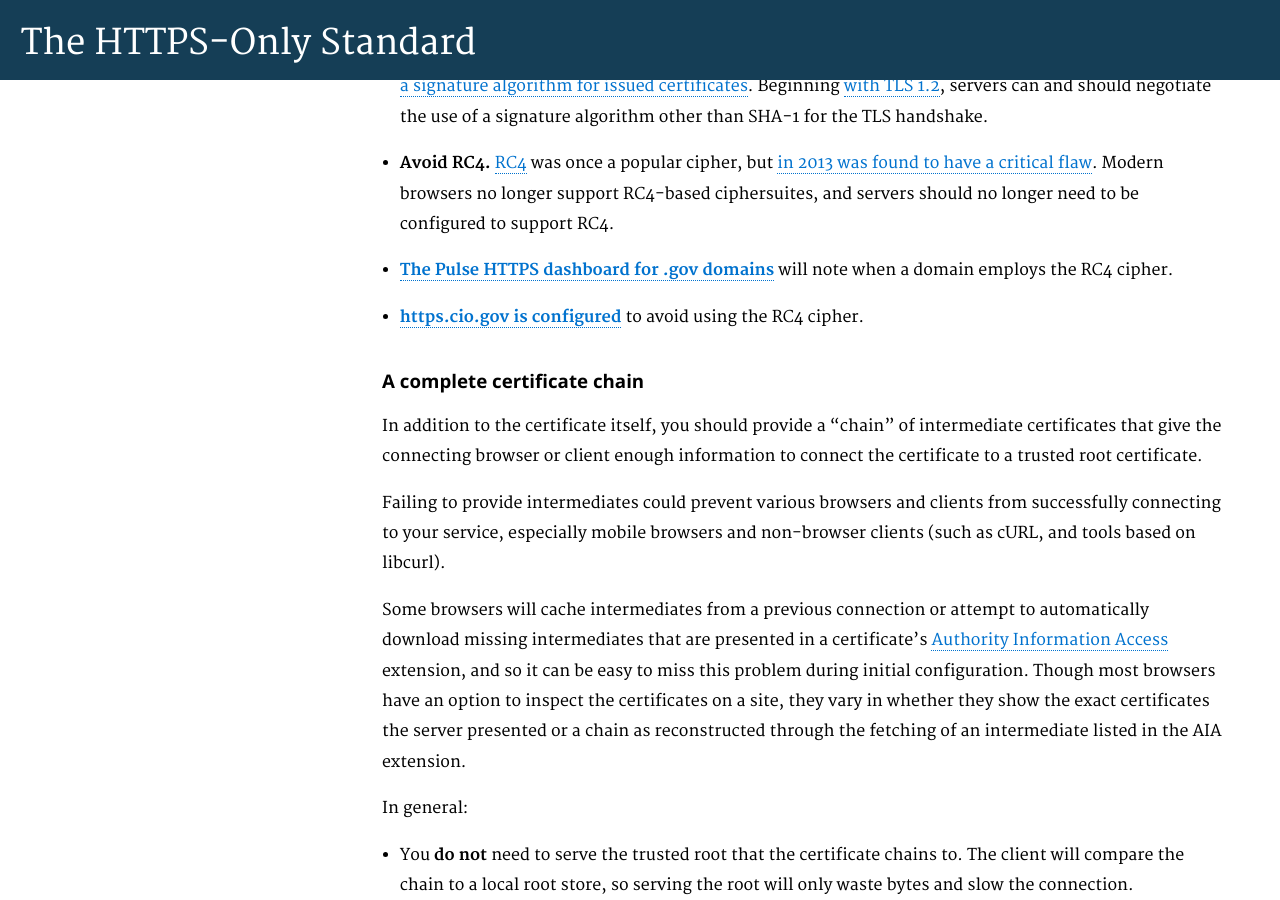
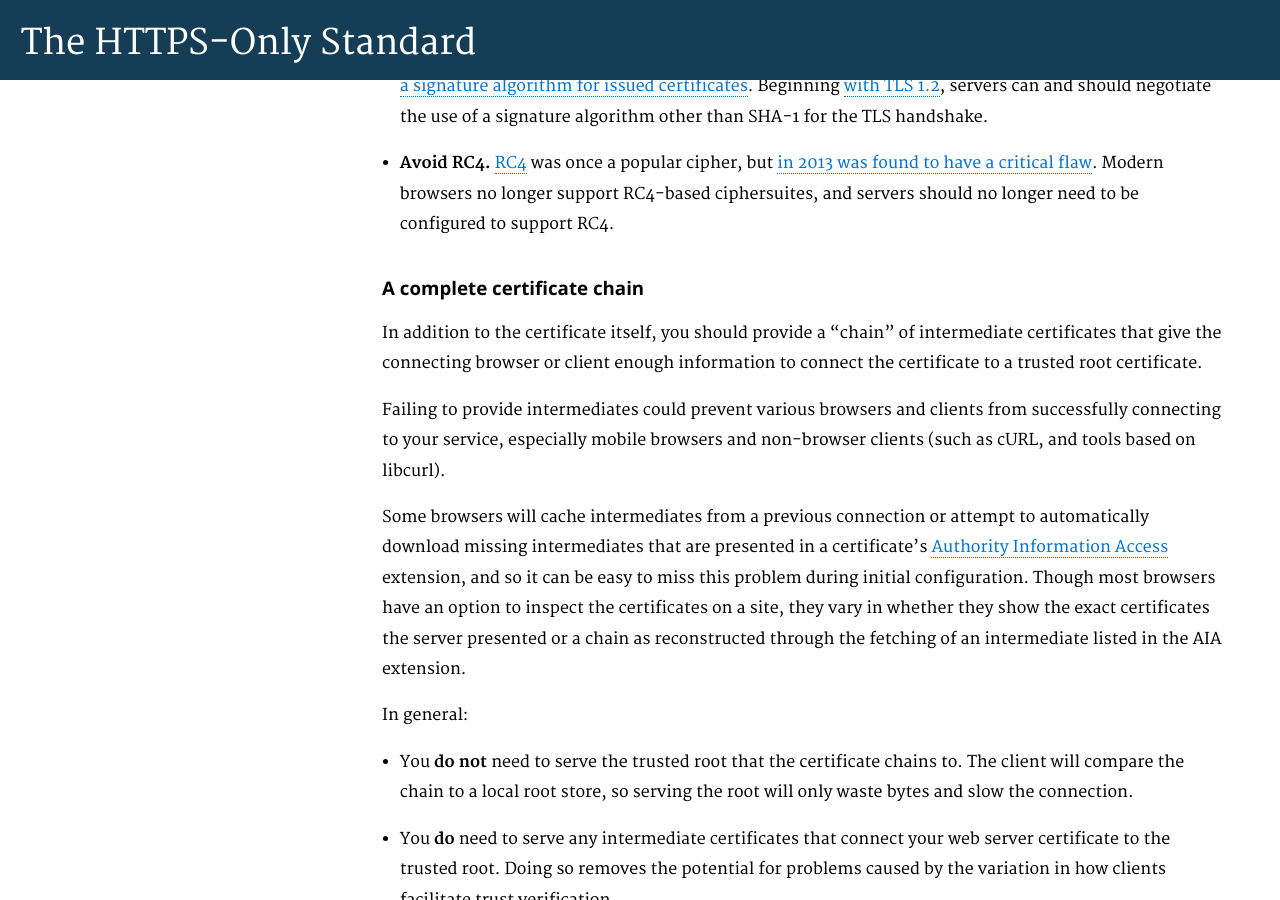
Before and after one commit to GSA/https, a Jekyll site: the page built from pages/technical.md, in a window 1280 px wide and 900 px high, scrolled down 3154 px. Built offline with Jekyll 4.4.1, drawn with Linux system fonts in a browser that asks for light colours; Markdown is read by kramdown in place of the engine named in the settings.

Commit message:
drop Pulse language for that section

```diff
--- a/pages/technical.md
+++ b/pages/technical.md
@@ -80,9 +80,6 @@ When configuring servers:
 
 * <a name="rc4"></a>**Avoid RC4.** [RC4](https://en.wikipedia.org/wiki/RC4) was once a popular cipher, but [in 2013 was found to have a critical flaw](http://www.isg.rhul.ac.uk/tls/). Modern browsers no longer support RC4-based ciphersuites, and servers should no longer need to be configured to support RC4.
 
-* **[The Pulse HTTPS dashboard for .gov domains](https://pulse.cio.gov/https/domains/)** will note when a domain employs the RC4 cipher.
-* **[https.cio.gov is configured](https://www.ssllabs.com/ssltest/analyze.html?d=https.cio.gov)** to avoid using the RC4 cipher.
-
 ### A complete certificate chain
 
 In addition to the certificate itself, you should provide a "chain" of intermediate certificates that give the connecting browser or client enough information to connect the certificate to a trusted root certificate.
```
